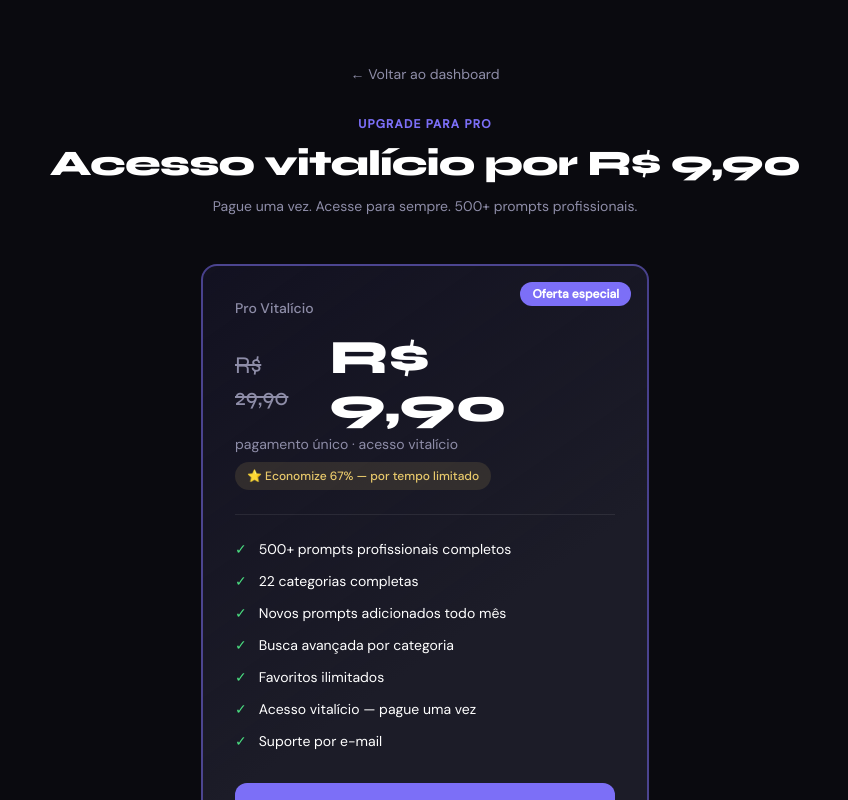
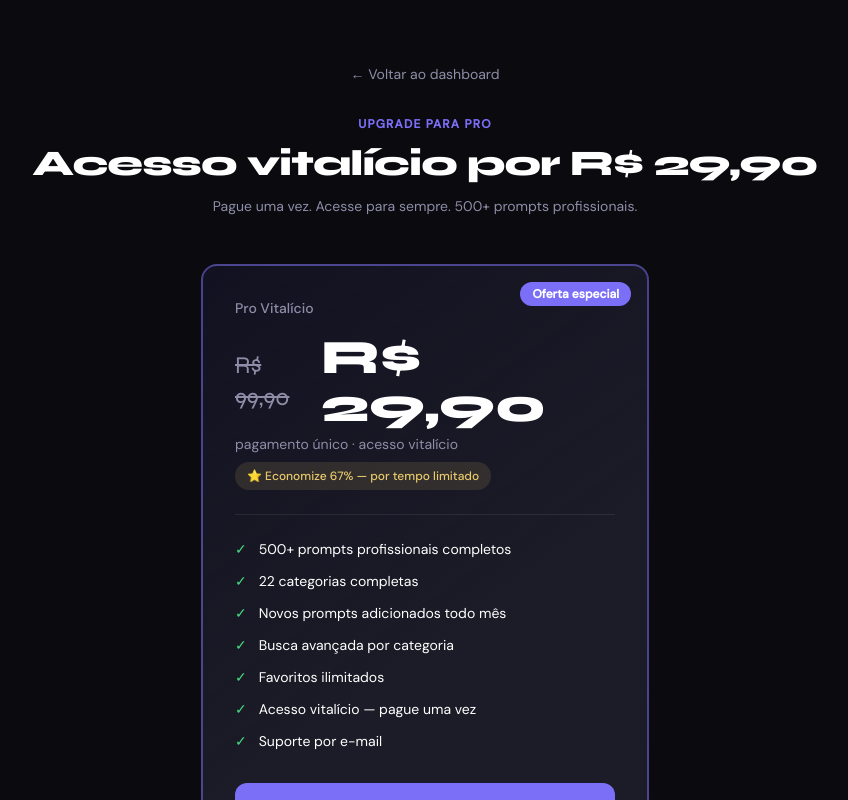
Before and after one commit to ffukuda23/PromptiaPro, a Next.js app: page /upgrade in a window 1280 px wide. Shown: the top 800 px of the page, without its empty margins (215-1063 px from the left). Built offline with nearby package versions, Linux system fonts and the light colour scheme.

Commit message:
Update page.tsx

```diff
--- a/app/upgrade/page.tsx
+++ b/app/upgrade/page.tsx
@@ -13,7 +13,7 @@ export default function UpgradePage() {
 
       <div className="text-center mb-12">
         <div className="text-xs font-semibold uppercase tracking-widest mb-3" style={{ color: 'var(--accent)' }}>Upgrade para Pro</div>
-        <h1 className="font-display text-4xl font-black tracking-tight mb-3">Acesso vitalício por R$ 9,90</h1>
+        <h1 className="font-display text-4xl font-black tracking-tight mb-3">Acesso vitalício por R$ 29,90</h1>
         <p className="text-sm" style={{ color: 'var(--muted)' }}>Pague uma vez. Acesse para sempre. 500+ prompts profissionais.</p>
       </div>
 
@@ -23,8 +23,8 @@ export default function UpgradePage() {
           <span className="absolute top-4 right-4 text-xs font-semibold px-3 py-1 rounded-full text-white" style={{ background: 'var(--accent)' }}>Oferta especial</span>
           <div className="text-sm font-medium mb-4" style={{ color: 'var(--muted)' }}>Pro Vitalício</div>
           <div className="flex items-baseline gap-3 mb-1">
-            <span className="font-display text-2xl line-through" style={{ color: 'var(--muted)' }}>R$ 29,90</span>
-            <span className="font-display text-5xl font-black">R$ 9,90</span>
+            <span className="font-display text-2xl line-through" style={{ color: 'var(--muted)' }}>R$ 99,90</span>
+            <span className="font-display text-5xl font-black">R$ 29,90</span>
           </div>
           <div className="text-sm mb-2" style={{ color: 'var(--muted)' }}>pagamento único · acesso vitalício</div>
           <div className="text-xs mb-6 px-3 py-1.5 rounded-full self-start font-medium" style={{ background: 'rgba(232,201,107,0.12)', color: 'var(--gold)' }}>⭐ Economize 67% — por tempo limitado</div>
```
